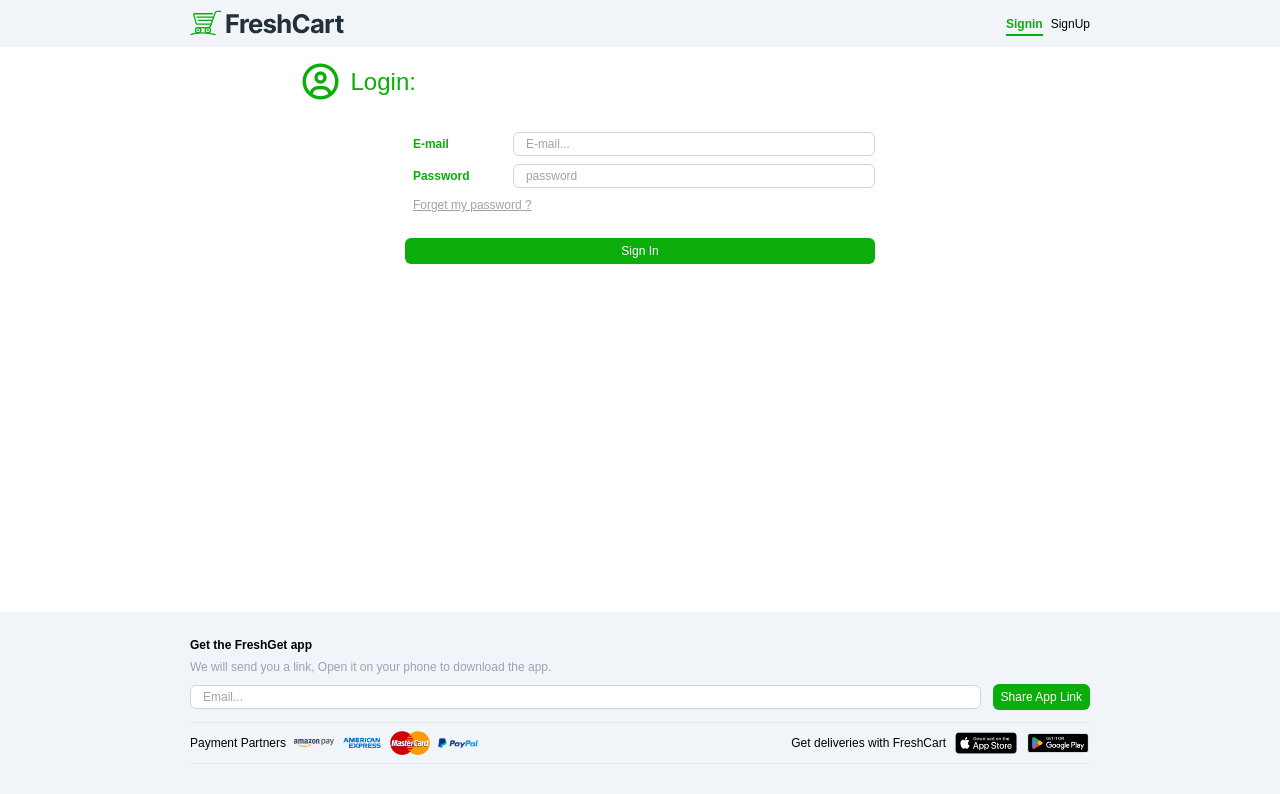
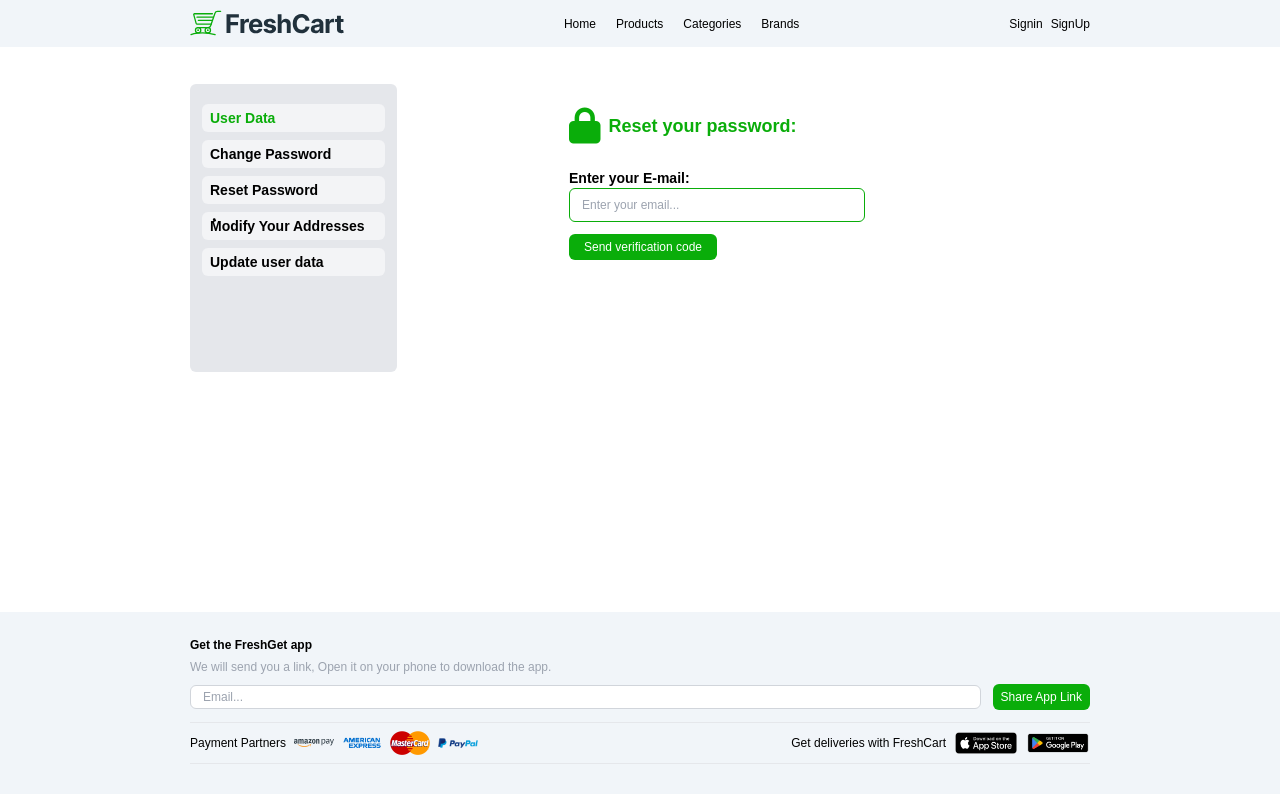
Before and after one commit to Ehabzakout/FreshCart, a React (Vite) app: page /userdata/reset in a window 1280 px wide. Before the commit this address led to /Auth/Login. Shown: the top 794 px of the page. Built offline with nearby package versions, Linux system fonts and the light colour scheme; no server answers.

Commit message:
update/protected pages

```diff
--- a/src/App.jsx
+++ b/src/App.jsx
@@ -32,24 +32,58 @@
 	const routes = createBrowserRouter([
 		{
 			path: "/",
-			element: (
-				<ProtectedRoute>
-					<Layout />
-				</ProtectedRoute>
-			),
+			element: <Layout />,
 			children: [
 				{ path: "*", element: <Notfound /> },
 				{ index: true, element: <Home /> },
-				{ path: "products/:id", element: <Product /> },
-				{ path: "/cart", element: <Cart /> },
-				{ path: "/CheckOut", element: <CheckOut /> },
-				{ path: "/allOrders", element: <AllOrders /> },
+				{ path: "/products/:id", element: <Product /> },
 				{ path: "/Categories", element: <Categories /> },
-				{ path: "Categories/:id", element: <CartDetails /> },
-				{ path: "Products", element: <Products /> },
-				{ path: "wishlist", element: <Wishlist /> },
-				{ path: "brands", element: <Brands /> },
+				{ path: "/Products", element: <Products /> },
+				{ path: "/brands", element: <Brands /> },
 				{ path: "/brands/:id", element: <BrandID /> },
+				{
+					path: "/cart",
+					element: (
+						<ProtectedRoute>
+							<Cart />
+						</ProtectedRoute>
+					),
+				},
+				{
+					path: "/CheckOut",
+					element: (
+						<ProtectedRoute>
+							<CheckOut />{" "}
+						</ProtectedRoute>
+					),
+				},
+				{
+					path: "/allOrders",
+					element: (
+						<ProtectedRoute>
+							<AllOrders />
+						</ProtectedRoute>
+					),
+				},
+
+				{
+					path: "/Categories/:id",
+					element: (
+						<ProtectedRoute>
+							<CartDetails />
+						</ProtectedRoute>
+					),
+				},
+
+				{
+					path: "/wishlist",
+					element: (
+						<ProtectedRoute>
+							<Wishlist />
+						</ProtectedRoute>
+					),
+				},
+
 				{
 					path: "/userdata",
 					element: <UserData />,
--- a/src/components/Navbar.jsx
+++ b/src/components/Navbar.jsx
@@ -19,29 +19,34 @@
 			<nav className="bg-slate-100 fixed top-0 left-0 right-0 z-10">
 				<div className="container flex items-center justify-between py-2">
 					<img src={logo} />
-					{token ? (
+
 					<>
-							{" "}
 						<ul className="flex text-xs gap-5 items-center ml-3 mr-2">
 							<li>
 								<NavLink to="/">Home</NavLink>
 							</li>
+							{token && (
 								<li>
-									<NavLink to="Cart">Cart</NavLink>
+									<NavLink to="/Cart">Cart</NavLink>
+								</li>
+							)}
+							<li>
+								<NavLink to="/Products">Products</NavLink>
 							</li>
 							<li>
-									<NavLink to="Products">Products</NavLink>
+								<NavLink to="/Categories">Categories</NavLink>
 							</li>
 							<li>
-									<NavLink to="Categories">Categories</NavLink>
+								<NavLink to="/brands">Brands</NavLink>
 							</li>
-								<li>
-									<NavLink to="brands">Brands</NavLink>
-								</li>
+							{token && (
 								<li>
 									<NavLink to="/allOrders">Orders</NavLink>
 								</li>
+							)}
 						</ul>
+						{token && (
+							<>
 								<Link to="Cart">
 									<div className="mx-4 relative">
 										<i className="fa-solid fa-cart-shopping"></i>
@@ -67,9 +72,9 @@
 									</div>
 								</Link>
 							</>
-					) : (
-						""
 						)}
+					</>
+
 					<div className="sm:block md:hidden ms-auto">
 						<i className="fa-solid fa-bars"></i>
 					</div>
@@ -94,10 +99,10 @@
 					) : (
 						<ul className="sm:ms-auto sm:hidden md:flex gap-2 items-center md:ms-0 text-base">
 							<li className="text-xs">
-								<NavLink to="Login">Signin</NavLink>
+								<NavLink to="/auth/Login">Signin</NavLink>
 							</li>
 							<li className="text-xs">
-								<NavLink to="Register">SignUp</NavLink>
+								<NavLink to="/auth/Register">SignUp</NavLink>
 							</li>
 						</ul>
 					)}
--- a/src/pages/brandDetails.jsx
+++ b/src/pages/brandDetails.jsx
@@ -14,7 +14,7 @@
 	}
 	const { data } = useQuery({ queryKey: ["brands"], queryFn: getBrand });
 	const details = data?.data.data || null;
-	console.log(details);
+
 	return (
 		<>
 			{details ? (
--- a/src/pages/forgetPassword.jsx
+++ b/src/pages/forgetPassword.jsx
@@ -2,13 +2,14 @@
 import { useContext, useState } from "react";
 import toast from "react-hot-toast";
 import { userContext } from "../context/User.context";
+import { useNavigate } from "react-router-dom";
 
 export default function ForgetPass() {
 	const [show, setShow] = useState(null);
 	const [reset, setRe] = useState(null);
 	const [error, setError] = useState(null);
 	const { logOut } = useContext(userContext);
-
+	const nav = useNavigate();
 	let inputValue = "";
 	let code = "";
 	let newPassword = "";
@@ -67,6 +68,7 @@
 				toast.success("Your Password has been changed");
 				newPassword = "";
 				setTimeout(logOut(), 2000);
+				nav("/auth/login");
 				void data;
 			} catch (error) {
 				toast.dismiss(waite);
```
Lines whose indentation alone changed are shown as unchanged.
